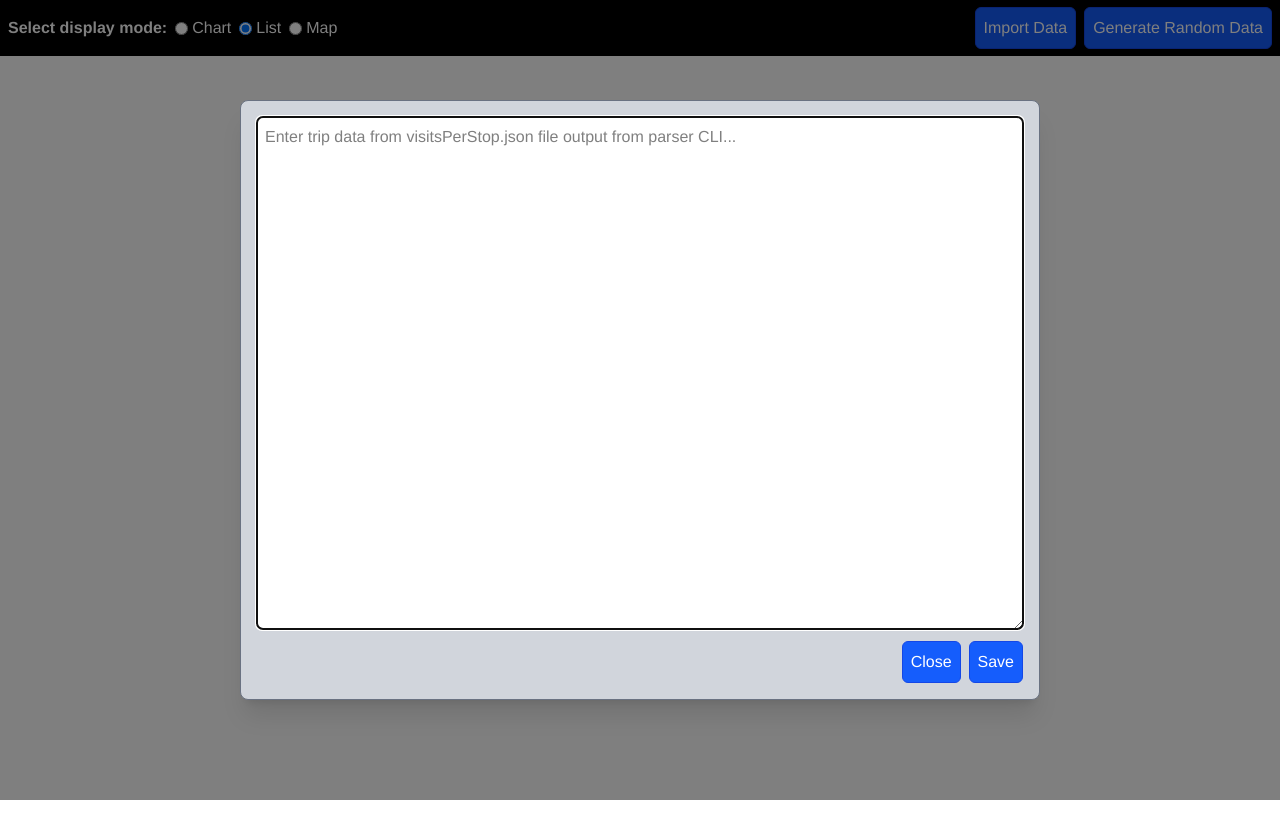
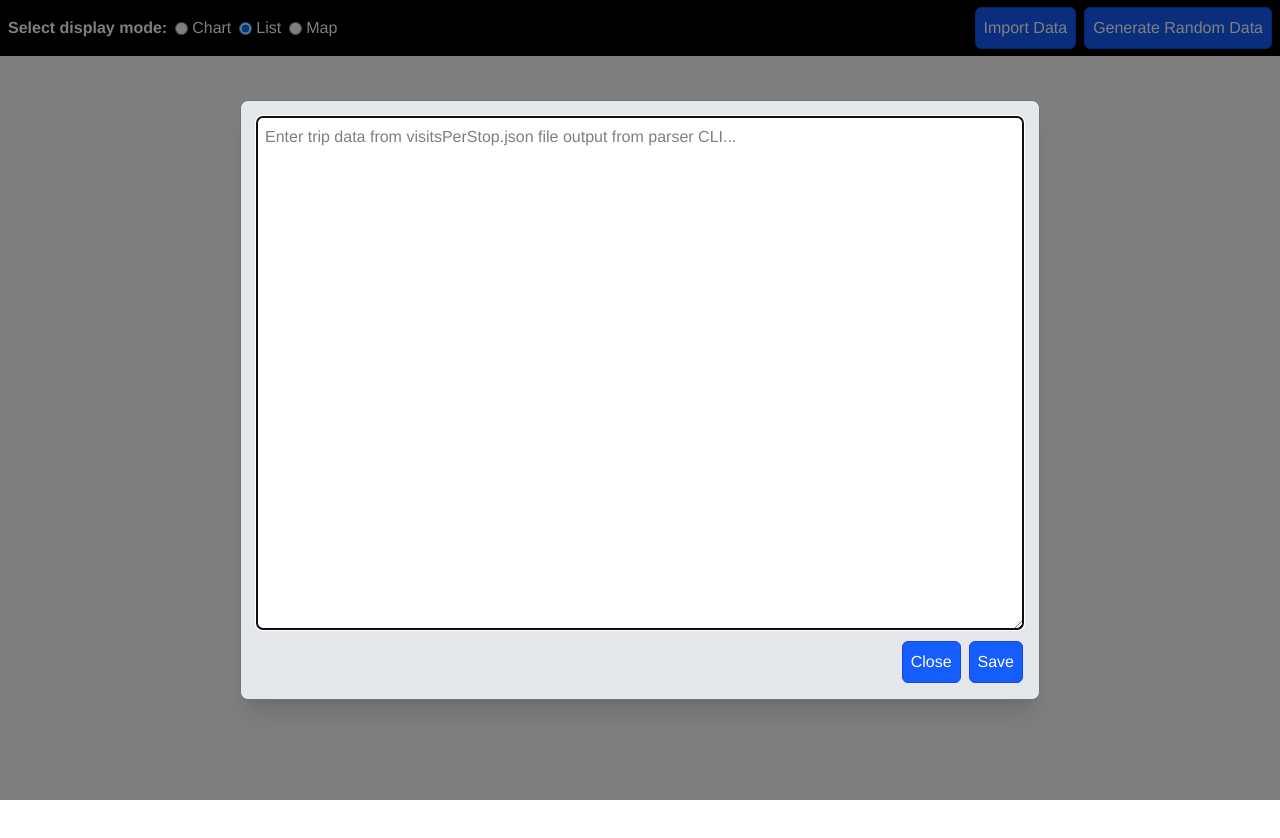
Before and after one commit to josephblair92/smarttrip, a React (Vite) app in the folder ui/: page / in a window 1280 px wide. Both pictures are taken after a click on the button "Import Data". Shown: the top 838 px of the page. Built offline with nearby package versions, Linux system fonts and the light colour scheme; what chartjs-plugin-autocolors would draw is missing.

Commit message:
Lighter modal bg

```diff
--- a/ui/src/components/DataInputModal.tsx
+++ b/ui/src/components/DataInputModal.tsx
@@ -73,7 +73,7 @@ export function DataInputModal({
       <dialog
         ref={dialogRef}
         onCancel={onCancel}
-        className="flex flex-col m-auto w-200 h-150 gap-3 p-4 rounded-lg border-1 border-gray-500 shadow-xl bg-gray-300 backdrop:bg-black/50"
+        className="flex flex-col m-auto w-200 h-150 gap-3 p-4 rounded-lg border-1 border-gray-500 shadow-xl bg-gray-200 backdrop:bg-black/50"
       >
         <textarea
           ref={inputRef}
```
